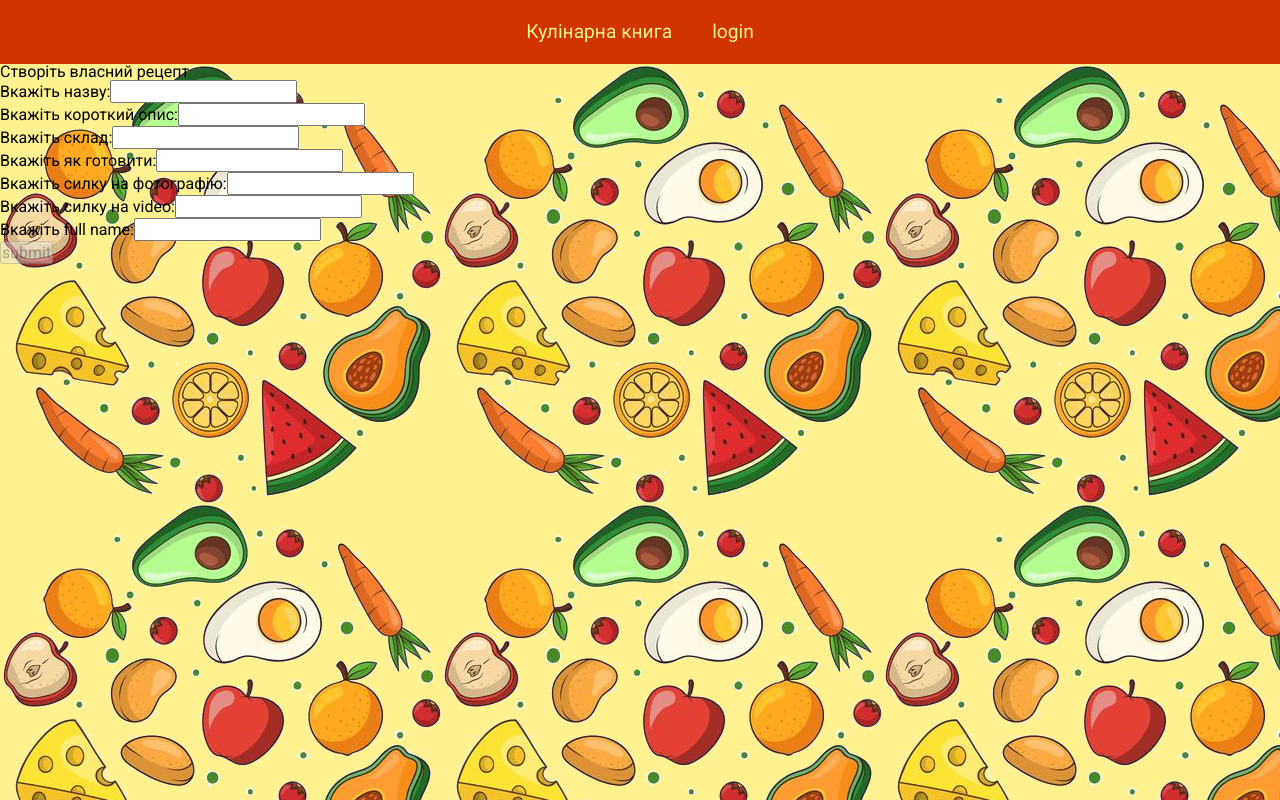
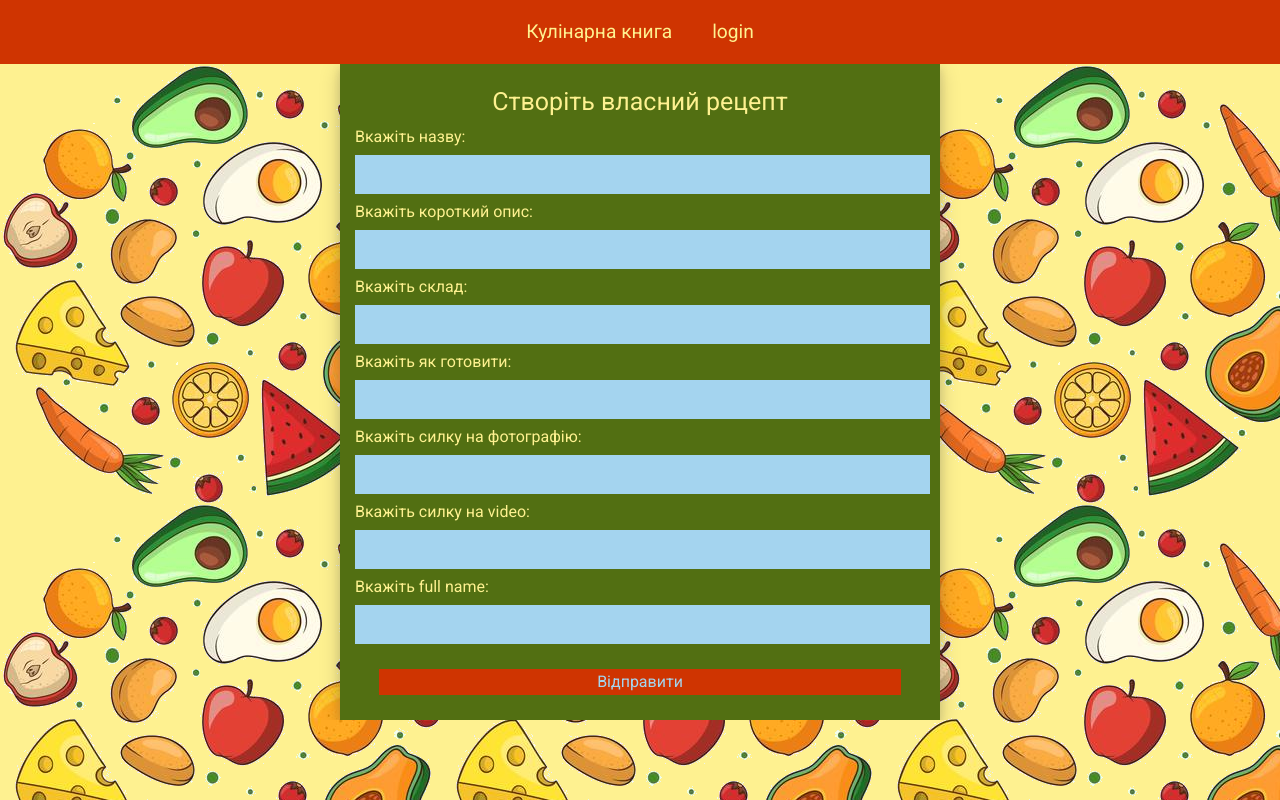
Before and after one commit to AmbeMO/diploma, an Angular app in the folder client/: page /login/cabinet in a window 1280 px wide. Built offline with nearby package versions, Linux system fonts and the light colour scheme.

Commit message:
styles for cab form

```diff
--- a/client/src/app/cabinet/cabinet.component.html
+++ b/client/src/app/cabinet/cabinet.component.html
@@ -1,3 +1,4 @@
+<div class="cabinet__row">
 <form [formGroup]="form" (ngSubmit)="submit()">
     <h1>Створіть власний рецепт</h1>
 
@@ -101,8 +102,9 @@
         </div>
     </div>
 
-    <input type="submit" value="submit" [disabled]="form.invalid"
+    <input type="submit" value="Відправити" [disabled]="form.invalid"
     >
 
 
 </form>
+</div>
--- a/client/src/app/cabinet/cabinet.component.scss
+++ b/client/src/app/cabinet/cabinet.component.scss
@@ -0,0 +1,43 @@
+form{
+  margin: 0 auto;
+  padding: 10px;
+  display: flex;
+  justify-content: space-between;
+  flex-direction: column;
+  background: #526f12;
+  max-width: 600px;
+  color: #fef190;
+  box-shadow: 0 4px 8px 0 rgba(99, 98, 98, 0.2), 0 6px 20px 0 rgba(9, 9, 9, 0.19);
+
+  h1{
+    text-align: center;
+    font-size: 25px;
+    padding: 15px;
+  }
+}
+
+input[type=text]{
+  padding: 10px;
+  margin: 10px 5px;
+  display: flex;
+  width: 100%;
+  background-color: #a4d4ef;
+
+  border: none;
+}
+input[type=submit]{
+  width: 90%;
+  align-self: center;
+  background-color: #cf3401;
+  border: none;
+  margin: 15px;
+  padding: 5px;
+  color: #a4d4ef;
+}
+label{
+  padding: 5px;
+}
+small{
+  color: #a4d4ef;
+  padding-left: 5px;
+}
```
